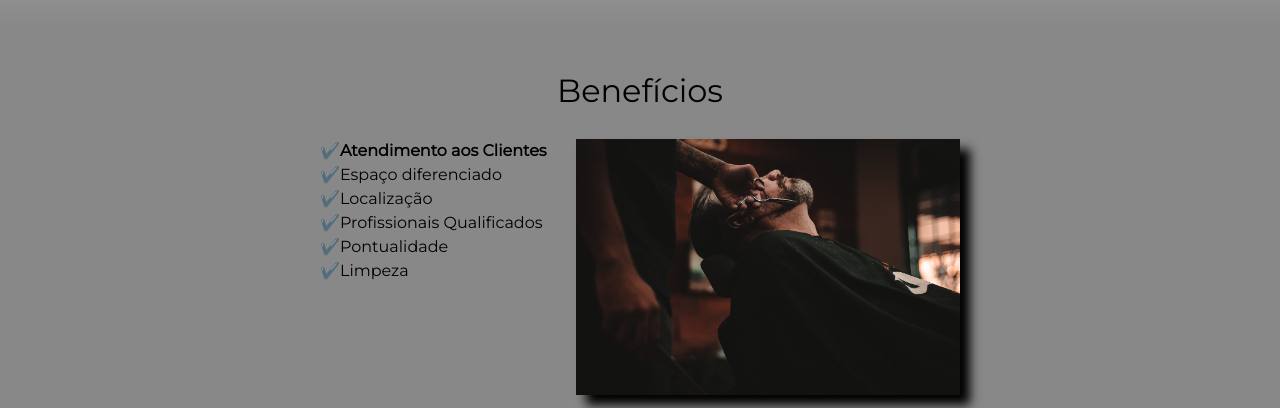
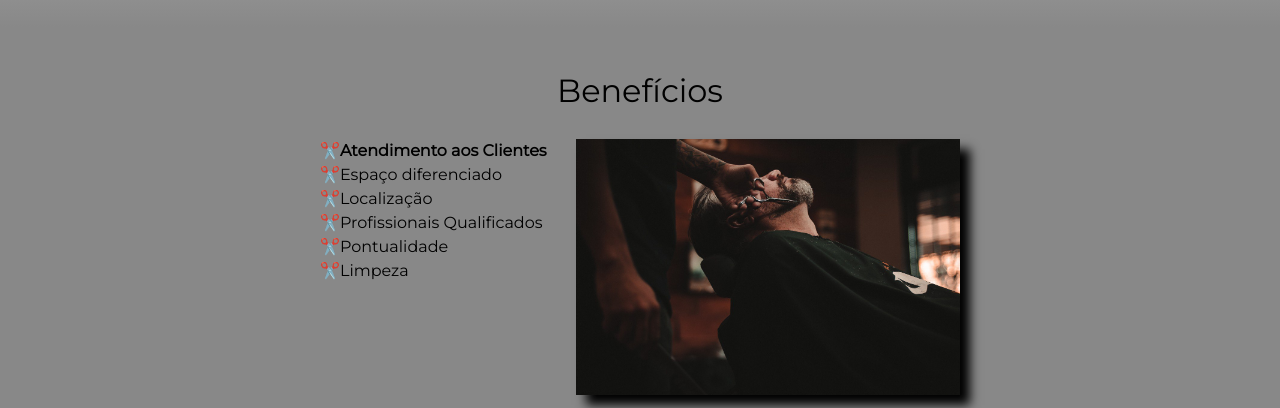
Before and after one commit to cristoliveira/projeto-alura, a plain HTML site: page index.html in a window 1280 px wide. Shown: the part 1580-1988 px from the top of the page. Drawn offline with Linux system fonts and the light colour scheme.

Commit message:
Update style.css

```diff
--- a/style.css
+++ b/style.css
@@ -230,7 +230,7 @@ th {
 }
 
 .itens:before {
-  content: '✔️';
+  content: '✂️';
 }
 
 .imagem-beneficios {
```
